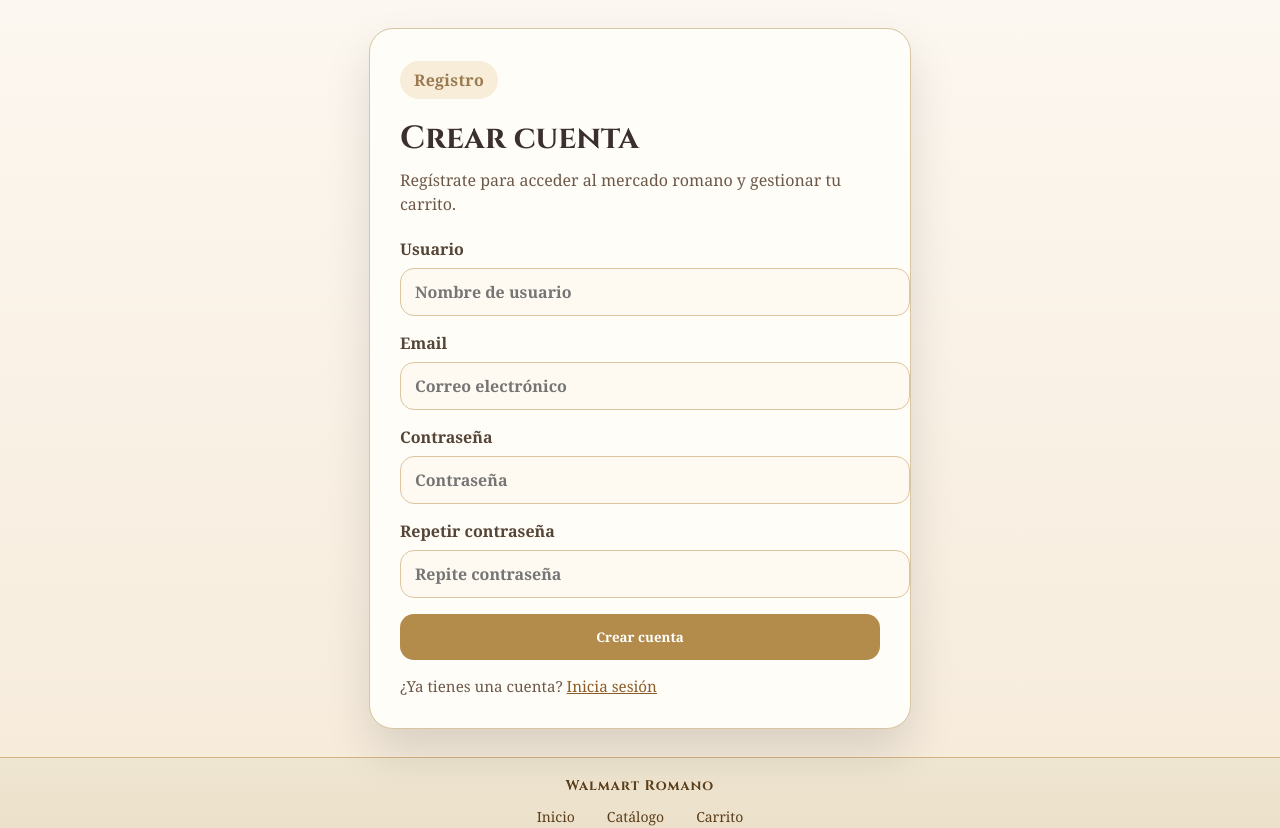
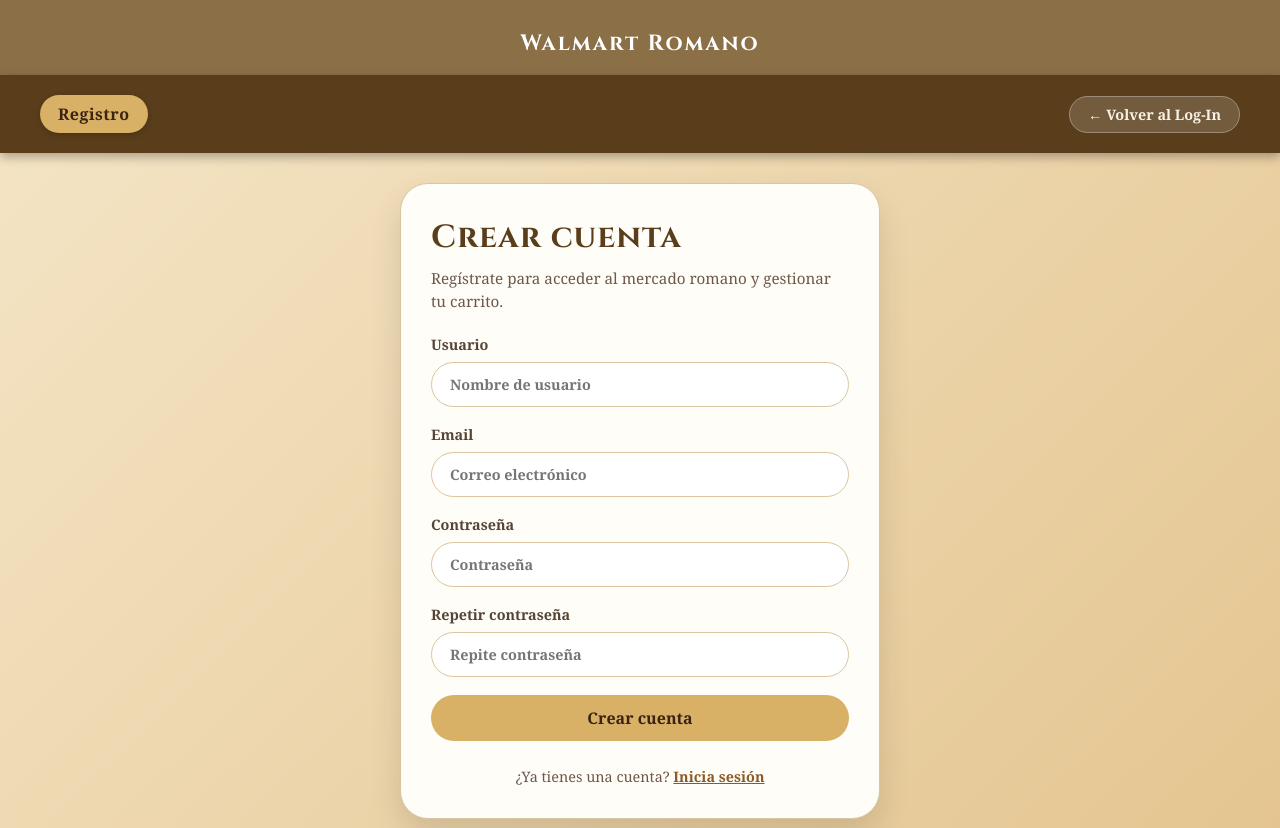
Before and after one commit to a22300948-maker/Consulta, an Angular app: page /registro in a window 1280 px wide. Shown: the top 828 px of the page. Built offline with nearby package versions, Linux system fonts and the light colour scheme.

Commit message:
Mejoras visuales en login/registro

```diff
--- a/src/app/Componentes/Login/login.css
+++ b/src/app/Componentes/Login/login.css
@@ -1,50 +1,121 @@
+:host {
+    display: block;
+    min-height: 100vh;
+    background: linear-gradient(135deg, #f5e6c8, #e4c590);
+    font-family: 'Georgia', serif;
+}
+
+.banner {
+    text-align: center;
+    padding: 15px;
+    background: #8b6f47;
+    color: #fff;
+    font-size: 22px;
+    letter-spacing: 3px;
+}
+.banner h2 { margin: 0; }
+.banner a.brand-link {
+    color: #fff;
+    text-decoration: none;
+    font-family: 'Cinzel', Georgia, serif;
+    font-weight: 700;
+    font-size: 22px;
+    letter-spacing: 2px;
+}
+.banner a.brand-link:hover {
+    text-decoration: underline;
+    opacity: 0.95;
+}
+
+.header {
+    display: flex;
+    justify-content: space-between;
+    align-items: center;
+    padding: 20px 40px;
+    background: #5a3e1b;
+    color: #f8f1e5;
+    box-shadow: 0 4px 10px rgba(0,0,0,0.3);
+    gap: 16px;
+    flex-wrap: wrap;
+}
+
+.header-left {
+    display: flex;
+    align-items: center;
+}
+
+.auth-badge {
+    background: #d8b066;
+    color: #3a2310;
+    font-weight: 800;
+    border-radius: 999px;
+    padding: 8px 18px;
+    font-size: 1rem;
+    letter-spacing: 0.5px;
+    box-shadow: 0 2px 6px rgba(0, 0, 0, 0.2);
+}
+
+.home-link {
+    background: rgba(255,255,255,0.15);
+    color: #f8f1e5;
+    text-decoration: none;
+    padding: 8px 18px;
+    border-radius: 999px;
+    font-weight: 600;
+    transition: all 0.2s ease;
+    font-size: 0.9rem;
+    border: 1px solid rgba(255,255,255,0.3);
+}
+.home-link:hover {
+    background: #d8b066;
+    color: #3a2310;
+    border-color: transparent;
+    transform: translateY(-1px);
+}
+
 .auth-page {
-  min-height: calc(100vh - 120px);
+    min-height: calc(100vh - 160px);
     display: flex;
     align-items: center;
     justify-content: center;
     padding: 28px 16px;
-  background: linear-gradient(180deg, #fcf7f0, #f7ecdc);
 }
 
 .auth-card {
     width: min(480px, 100%);
+    max-width: 100%;
     background: #fffdf8;
     border: 1px solid #d7c5a3;
-  border-radius: 24px;
+    border-radius: 28px;
     padding: 32px 30px;
-  box-shadow: 0 24px 48px rgba(0, 0, 0, 0.12);
+    box-shadow: 0 16px 32px rgba(0, 0, 0, 0.12);
+    transition: transform 0.2s ease;
+    box-sizing: border-box;
 }
 
-.auth-badge {
-  display: inline-flex;
-  align-items: center;
-  gap: 8px;
-  background: #f7edd9;
-  color: #9b7a4f;
-  font-weight: 700;
-  border-radius: 999px;
-  padding: 8px 14px;
-  margin-bottom: 18px;
-  letter-spacing: 0.02em;
+.auth-card:hover {
+    transform: translateY(-2px);
 }
 
 .auth-card h1 {
     margin: 0 0 8px;
     font-family: 'Cinzel', Georgia, serif;
     font-size: 2rem;
-  color: #3b2f2f;
+    color: #5a3e1b;
+    font-weight: 700;
+    letter-spacing: 1px;
 }
 
 .auth-subtitle {
     margin: 0 0 22px;
     color: #6d5848;
     line-height: 1.5;
+    font-size: 0.95rem;
 }
 
 form {
     display: grid;
-  gap: 16px;
+    gap: 18px;
 }
 
 label {
@@ -52,39 +123,46 @@
     gap: 8px;
     font-weight: 600;
     color: #554536;
+    font-size: 0.9rem;
 }
 
 input {
     width: 100%;
+    box-sizing: border-box;
     border: 1px solid #dcc5a0;
-  border-radius: 14px;
-  padding: 12px 14px;
+    border-radius: 999px;
+    padding: 12px 18px;
     font: inherit;
-  background: #fffaf1;
+    background: rgba(255, 255, 255, 0.95);
     color: #3b2f2f;
+    transition: border-color 0.2s ease, box-shadow 0.2s ease;
 }
 
 input:focus {
     outline: none;
-  border-color: #b99a61;
-  box-shadow: 0 0 0 4px rgba(185, 154, 97, 0.14);
+    border-color: #f6c96e;
+    box-shadow: 0 0 0 6px rgba(246, 201, 110, 0.18);
 }
 
 button {
     width: 100%;
+    box-sizing: border-box;
     border: none;
-  border-radius: 14px;
-  padding: 14px 18px;
-  background: #b38c4b;
-  color: white;
-  font-weight: 700;
+    border-radius: 999px;
+    padding: 12px 18px;
+    background: #d8b066;
+    color: #3a2310;
+    font-weight: 800;
     cursor: pointer;
-  transition: transform 150ms ease, background 150ms ease;
+    transition: transform 0.2s ease, background 0.2s ease, box-shadow 0.2s ease;
+    font-size: 1rem;
+    font-family: 'Georgia', serif;
 }
 
 button:hover:not(:disabled) {
     transform: translateY(-1px);
-  background: #8f6b3c;
+    background: #c79b4d;
+    box-shadow: 0 12px 22px rgba(0, 0, 0, 0.18);
 }
 
 button:disabled {
@@ -93,20 +171,25 @@
 }
 
 .auth-note {
-  margin: 0;
-  font-size: 0.95rem;
+    margin: 8px 0 0;
+    font-size: 0.9rem;
     color: #6d5749;
+    text-align: center;
 }
 
 .auth-note a {
     color: #8d5b28;
     text-decoration: underline;
+    font-weight: 600;
 }
 
 .auth-error {
-  padding: 12px 14px;
+    padding: 10px 16px;
     background: #ffeaea;
-  border: 1px solid #f1c1bf;
+    border-left: 6px solid #c79b4d;
     border-radius: 14px;
     color: #8a1d1f;
+    font-size: 0.85rem;
+    font-weight: 500;
+    box-sizing: border-box;
 }
--- a/src/app/Componentes/Login/login.html
+++ b/src/app/Componentes/Login/login.html
@@ -1,6 +1,18 @@
+<div class="banner">
+    <h2><a href="/" class="brand-link">Walmart Romano</a></h2>
+</div>
+
+<header class="header">
+    <div class="header-left">
+        <span class="auth-badge">Acceso</span>
+    </div>
+    <div class="header-right">
+        <a href="/registro" class="home-link">← Volver al registro</a>
+    </div>
+</header>
+
 <section class="auth-page">
     <div class="auth-card">
-    <span class="auth-badge">Bienvenido</span>
         <h1>Iniciar sesión</h1>
         <p class="auth-subtitle">Accede para explorar el catálogo y procesar tu compra.</p>
 
--- a/src/app/Componentes/Register/register.css
+++ b/src/app/Componentes/Register/register.css
@@ -1,50 +1,121 @@
+:host {
+    display: block;
+    min-height: 100vh;
+    background: linear-gradient(135deg, #f5e6c8, #e4c590);
+    font-family: 'Georgia', serif;
+}
+
+.banner {
+    text-align: center;
+    padding: 15px;
+    background: #8b6f47;
+    color: #fff;
+    font-size: 22px;
+    letter-spacing: 3px;
+}
+.banner h2 { margin: 0; }
+.banner a.brand-link {
+    color: #fff;
+    text-decoration: none;
+    font-family: 'Cinzel', Georgia, serif;
+    font-weight: 700;
+    font-size: 22px;
+    letter-spacing: 2px;
+}
+.banner a.brand-link:hover {
+    text-decoration: underline;
+    opacity: 0.95;
+}
+
+.header {
+    display: flex;
+    justify-content: space-between;
+    align-items: center;
+    padding: 20px 40px;
+    background: #5a3e1b;
+    color: #f8f1e5;
+    box-shadow: 0 4px 10px rgba(0,0,0,0.3);
+    gap: 16px;
+    flex-wrap: wrap;
+}
+
+.header-left {
+    display: flex;
+    align-items: center;
+}
+
+.auth-badge {
+    background: #d8b066;
+    color: #3a2310;
+    font-weight: 800;
+    border-radius: 999px;
+    padding: 8px 18px;
+    font-size: 1rem;
+    letter-spacing: 0.5px;
+    box-shadow: 0 2px 6px rgba(0, 0, 0, 0.2);
+}
+
+.home-link {
+    background: rgba(255,255,255,0.15);
+    color: #f8f1e5;
+    text-decoration: none;
+    padding: 8px 18px;
+    border-radius: 999px;
+    font-weight: 600;
+    transition: all 0.2s ease;
+    font-size: 0.9rem;
+    border: 1px solid rgba(255,255,255,0.3);
+}
+.home-link:hover {
+    background: #d8b066;
+    color: #3a2310;
+    border-color: transparent;
+    transform: translateY(-1px);
+}
+
 .auth-page {
-  min-height: calc(100vh - 120px);
+    min-height: calc(100vh - 160px);
     display: flex;
     align-items: center;
     justify-content: center;
     padding: 28px 16px;
-  background: linear-gradient(180deg, #fcf7f0, #f7ecdc);
 }
 
 .auth-card {
     width: min(480px, 100%);
+    max-width: 100%;
     background: #fffdf8;
     border: 1px solid #d7c5a3;
-  border-radius: 24px;
+    border-radius: 28px;
     padding: 32px 30px;
-  box-shadow: 0 24px 48px rgba(0, 0, 0, 0.12);
+    box-shadow: 0 16px 32px rgba(0, 0, 0, 0.12);
+    transition: transform 0.2s ease;
+    box-sizing: border-box;
 }
 
-.auth-badge {
-  display: inline-flex;
-  align-items: center;
-  gap: 8px;
-  background: #f7edd9;
-  color: #9b7a4f;
-  font-weight: 700;
-  border-radius: 999px;
-  padding: 8px 14px;
-  margin-bottom: 18px;
-  letter-spacing: 0.02em;
+.auth-card:hover {
+    transform: translateY(-2px);
 }
 
 .auth-card h1 {
     margin: 0 0 8px;
     font-family: 'Cinzel', Georgia, serif;
     font-size: 2rem;
-  color: #3b2f2f;
+    color: #5a3e1b;
+    font-weight: 700;
+    letter-spacing: 1px;
 }
 
 .auth-subtitle {
     margin: 0 0 22px;
     color: #6d5848;
     line-height: 1.5;
+    font-size: 0.95rem;
 }
 
 form {
     display: grid;
-  gap: 16px;
+    gap: 18px;
 }
 
 label {
@@ -52,39 +123,46 @@
     gap: 8px;
     font-weight: 600;
     color: #554536;
+    font-size: 0.9rem;
 }
 
 input {
     width: 100%;
+    box-sizing: border-box;
     border: 1px solid #dcc5a0;
-  border-radius: 14px;
-  padding: 12px 14px;
+    border-radius: 999px;
+    padding: 12px 18px;
     font: inherit;
-  background: #fffaf1;
+    background: rgba(255, 255, 255, 0.95);
     color: #3b2f2f;
+    transition: border-color 0.2s ease, box-shadow 0.2s ease;
 }
 
 input:focus {
     outline: none;
-  border-color: #b99a61;
-  box-shadow: 0 0 0 4px rgba(185, 154, 97, 0.14);
+    border-color: #f6c96e;
+    box-shadow: 0 0 0 6px rgba(246, 201, 110, 0.18);
 }
 
 button {
     width: 100%;
+    box-sizing: border-box;
     border: none;
-  border-radius: 14px;
-  padding: 14px 18px;
-  background: #b38c4b;
-  color: white;
-  font-weight: 700;
+    border-radius: 999px;
+    padding: 12px 18px;
+    background: #d8b066;
+    color: #3a2310;
+    font-weight: 800;
     cursor: pointer;
-  transition: transform 150ms ease, background 150ms ease;
+    transition: transform 0.2s ease, background 0.2s ease, box-shadow 0.2s ease;
+    font-size: 1rem;
+    font-family: 'Georgia', serif;
 }
 
 button:hover:not(:disabled) {
     transform: translateY(-1px);
-  background: #8f6b3c;
+    background: #c79b4d;
+    box-shadow: 0 12px 22px rgba(0, 0, 0, 0.18);
 }
 
 button:disabled {
@@ -93,20 +171,25 @@
 }
 
 .auth-note {
-  margin: 0;
-  font-size: 0.95rem;
+    margin: 8px 0 0;
+    font-size: 0.9rem;
     color: #6d5749;
+    text-align: center;
 }
 
 .auth-note a {
     color: #8d5b28;
     text-decoration: underline;
+    font-weight: 600;
 }
 
 .auth-error {
-  padding: 12px 14px;
+    padding: 10px 16px;
     background: #ffeaea;
-  border: 1px solid #f1c1bf;
+    border-left: 6px solid #c79b4d;
     border-radius: 14px;
     color: #8a1d1f;
+    font-size: 0.85rem;
+    font-weight: 500;
+    box-sizing: border-box;
 }
--- a/src/app/Componentes/Register/register.html
+++ b/src/app/Componentes/Register/register.html
@@ -1,6 +1,18 @@
+<div class="banner">
+    <h2><a href="/" class="brand-link">Walmart Romano</a></h2>
+</div>
+
+<header class="header">
+    <div class="header-left">
+        <span class="auth-badge">Registro</span>
+    </div>
+    <div class="header-right">
+        <a href="/login" class="home-link">← Volver al Log-In</a>
+    </div>
+</header>
+
 <section class="auth-page">
     <div class="auth-card">
-    <span class="auth-badge">Registro</span>
         <h1>Crear cuenta</h1>
         <p class="auth-subtitle">Regístrate para acceder al mercado romano y gestionar tu carrito.</p>
 
```
Lines whose indentation alone changed are shown as unchanged.
